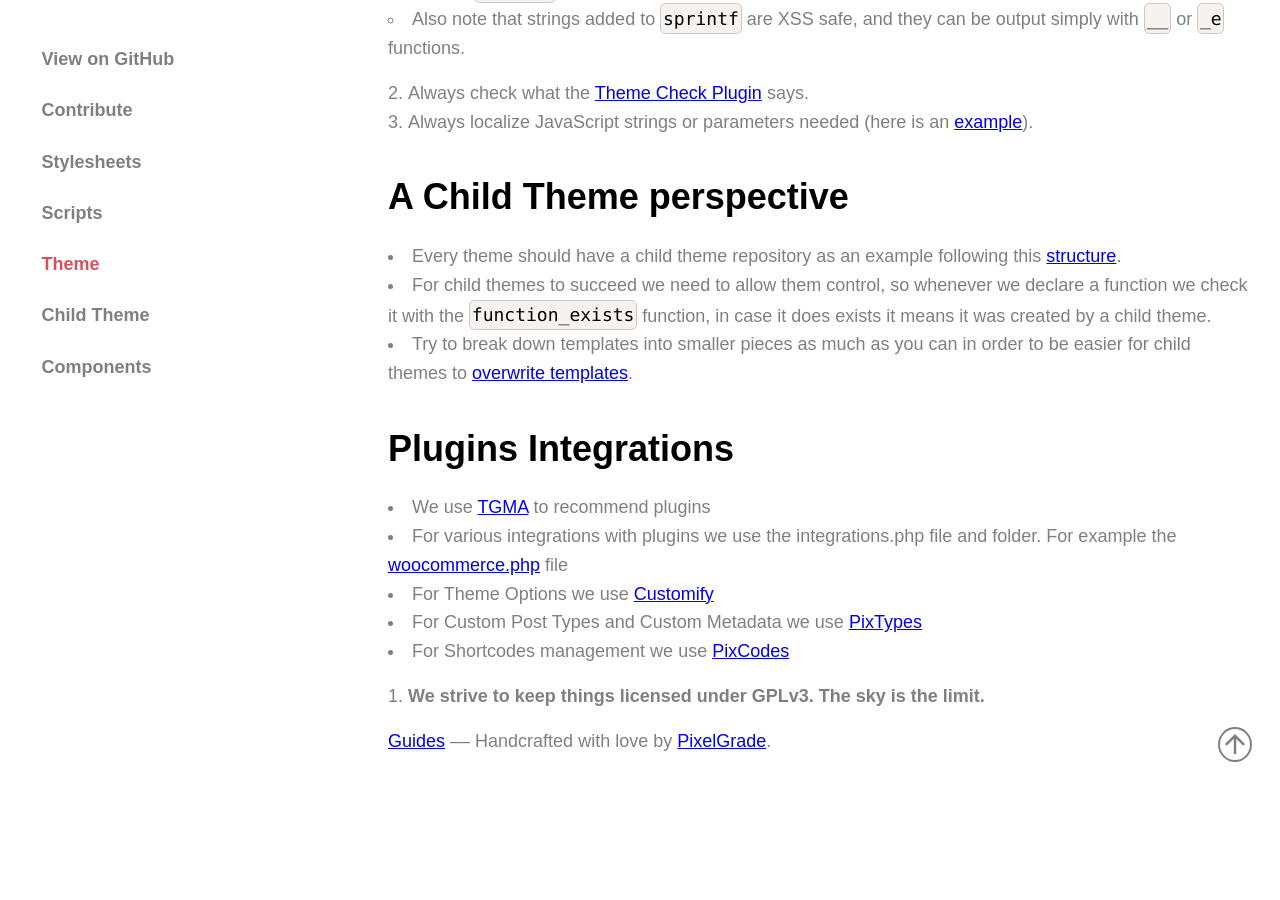
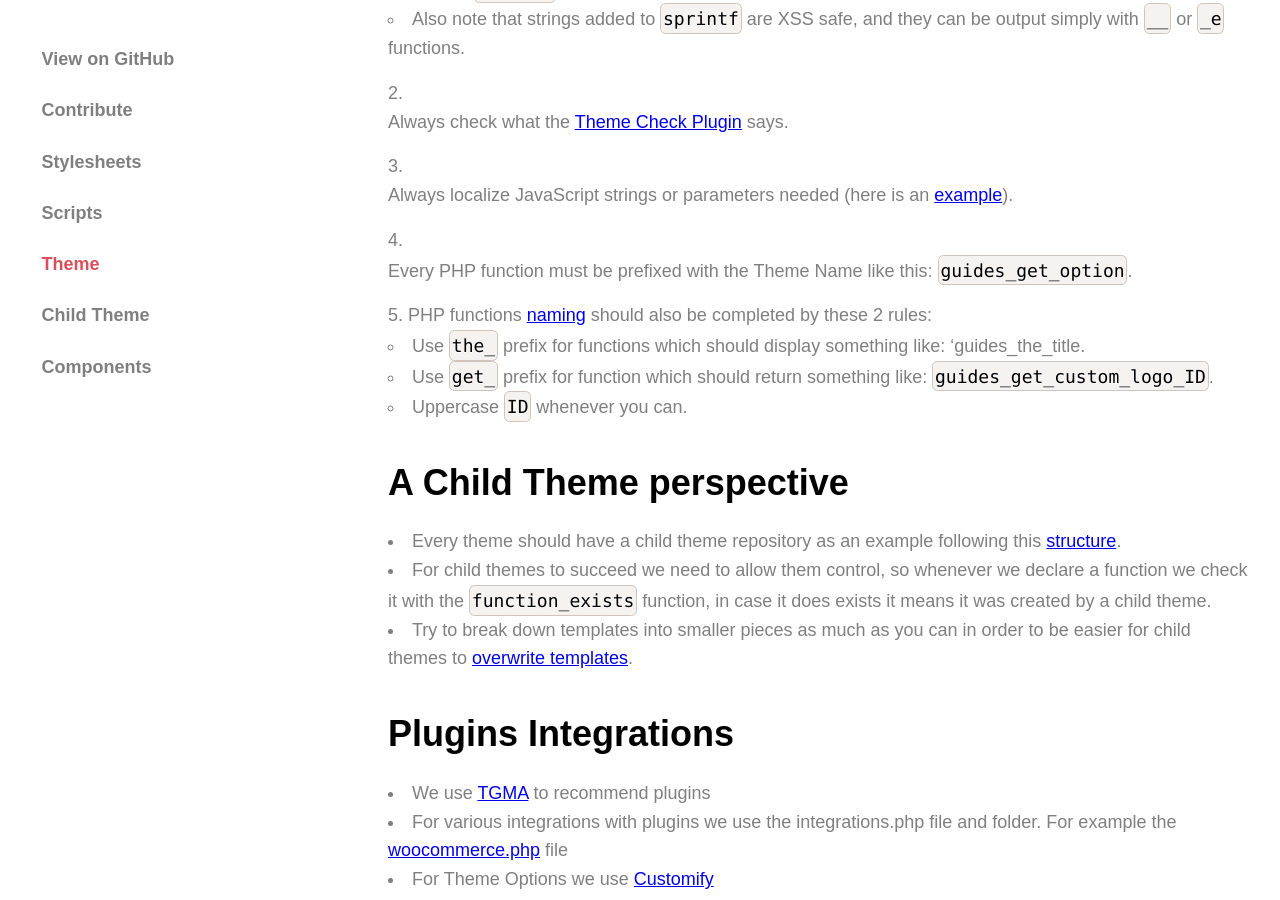
Before and after one commit to pixelgrade/guides, a Jekyll site: the page built from theme/index.html, in a window 1280 px wide and 900 px high, scrolled down 722 px. Built offline with Jekyll 4.4.1, drawn with Linux system fonts in a browser that asks for light colours; before the commit the page ends 1484 px from its top, so only the background shows below that.

Commit message:
talk about php functions prefix

```diff
--- a/css/assets/scss/_shame.scss
+++ b/css/assets/scss/_shame.scss
@@ -17,3 +17,8 @@ img {
 .gutter.gl {
 	padding-right: 20px;
 }
+
+// @andrei – any sub-list should be indent
+ol ul, ul ol {
+	margin-left: 20px;
+}
--- a/theme/index.html
+++ b/theme/index.html
@@ -3,10 +3,7 @@ permalink: /wp-theme
 layout: default
 title: PixelGrade Theme Basis
 ---
-{{
-"
-
-These are the rules to follow while developing a new WordPress theme.
+{{ "These are the rules to follow while developing a new WordPress theme.
 
 ## The roots of our structure
 
@@ -24,7 +21,15 @@ Aside the rules from Codex we also need to check:
 * Also note that strings added to `sprintf` are XSS safe, and they can be output simply with `__` or `_e` functions.
 
 2. Always check what the [Theme Check Plugin](https://wordpress.org/plugins/theme-check) says.
+
 3. Always localize JavaScript strings or parameters needed (here is an [example](https://github.com/pixelgrade/guides/blob/master/wp-theme/functions.php#L159-L179)).
+
+4. Every PHP function must be prefixed with the Theme Name like this: `guides_get_option`.
+
+5. PHP functions [naming](https://make.wordpress.org/core/handbook/best-practices/coding-standards/php/#naming-conventions) should also be completed by these 2 rules:
+   * Use `the_` prefix for functions which should display something like: 'guides_the_title.
+   * Use `get_` prefix for function which should return something like: `guides_get_custom_logo_ID`.
+   * Uppercase `ID` whenever you can.
 
 ## A Child Theme perspective
 * Every theme should have a child theme repository as an example following this [structure](http://pixelgrade.github.io/guides/child).
```
